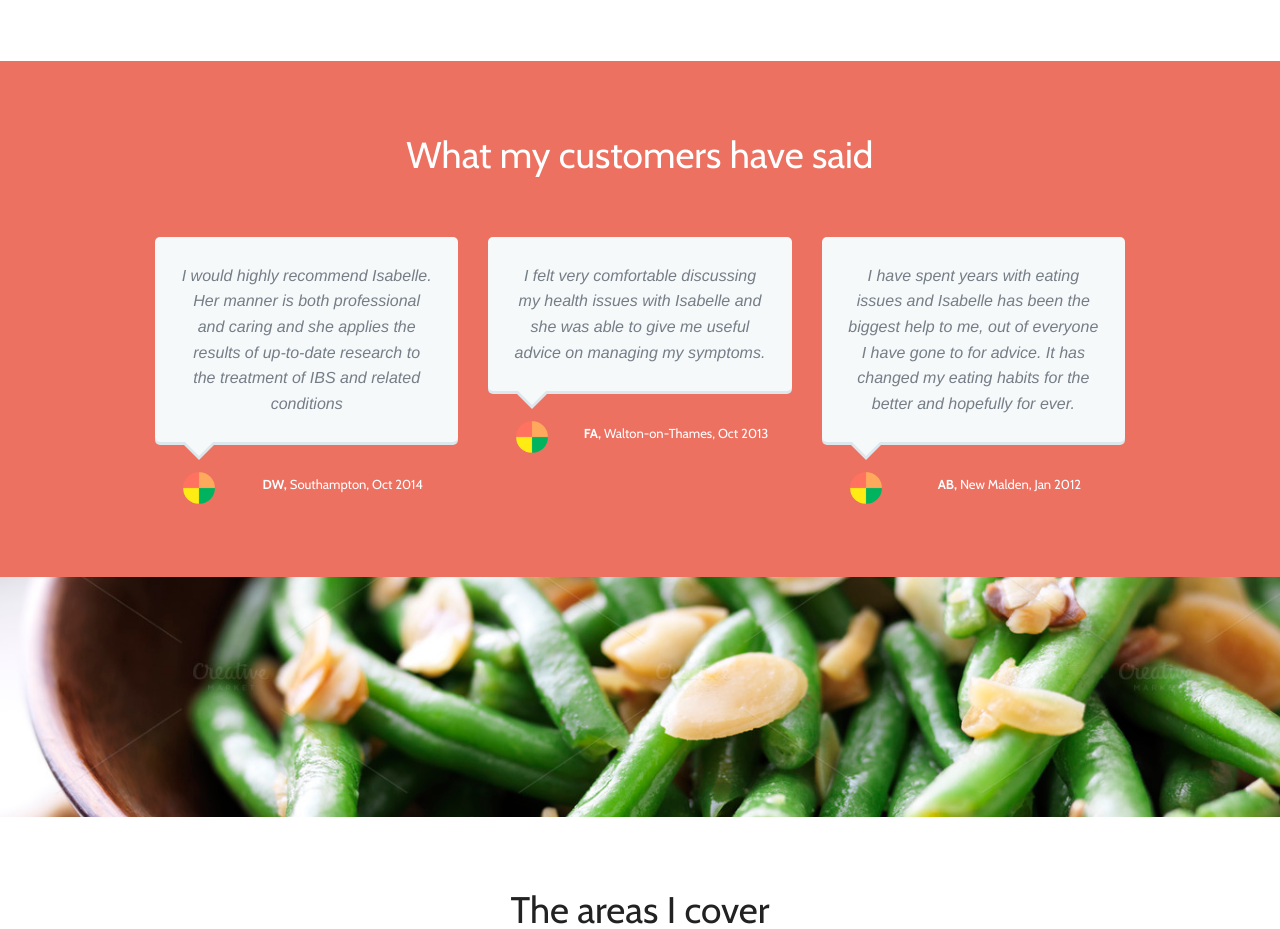
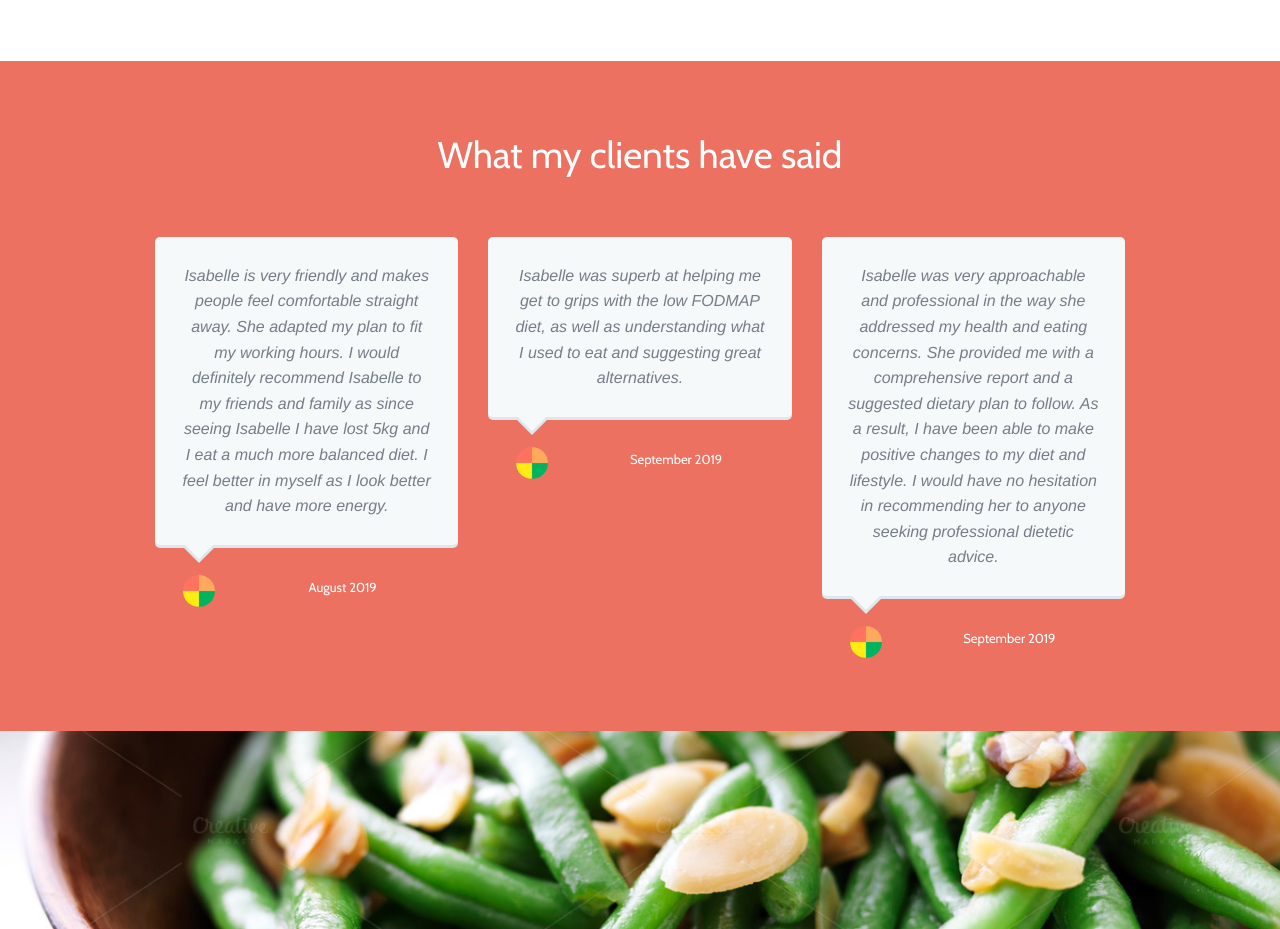
Before and after one commit to bananacrisp/dietmatters, a website: page index.html in a window 1280 px wide. Shown: the part 1368-2297 px from the top of the page. Drawn offline with nearby package versions, Linux system fonts and the light colour scheme; files that its build step writes are made by us from their sources; a web font is replaced by a local one.

Commit message:
Copy update

```diff
--- a/index.html
+++ b/index.html
@@ -160,7 +160,7 @@
 
     <div class="row">
       <div class="columns small-12 text-center">
-        <h2>What my customers have said</h2>
+        <h2>What my clients have said</h2>
       </div>
     </div>
 
@@ -168,43 +168,43 @@
     <div class="row">
       <div class="columns small-12 medium-4">
         <blockquote class="quote-text">
-            I would highly recommend Isabelle. Her manner is both professional and caring and she applies the results of up-to-date research to the treatment of  IBS and related conditions
+            Isabelle is very friendly and makes people feel comfortable straight away.  She adapted my plan to fit my working hours.  I would definitely recommend Isabelle to my friends and family as since seeing Isabelle I have lost 5kg and I eat a much more balanced diet.  I feel better in myself as I look better and have more energy.
         </blockquote>
         <img class="quote-author-pic" src="img/icons/facebook_icon.png">
         <p class="quote-author">
           <a href="">
-            <strong>
+<!--             <strong>
               DW,
-            </strong>
-            Southampton, Oct 2014
+            </strong> -->
+            August 2019
           </a>
         </p>
       </div>
       <div class="columns small-12 medium-4">
         <blockquote class="quote-text">
-            I felt very comfortable discussing my health issues with Isabelle and she was able to give me useful advice on managing my symptoms.
+            Isabelle was superb at helping me get to grips with the low FODMAP diet, as well as understanding what I used to eat and suggesting great alternatives.
         </blockquote>
         <img class="quote-author-pic" src="img/icons/facebook_icon.png">
         <p class="quote-author">
           <a href="">
-            <strong>
+<!--             <strong>
               FA,
-            </strong>
-            Walton-on-Thames, Oct 2013
+            </strong> -->
+            September 2019
           </a>
         </p>
       </div>
       <div class="columns small-12 medium-4">
         <blockquote class="quote-text">
-            I have spent years with eating issues and Isabelle has been the biggest help to me, out of everyone I have gone to for advice.  It has changed my eating habits for the better and hopefully for ever.
+            Isabelle was very approachable and professional in the way she addressed my health and eating concerns.  She provided me with a comprehensive report and a suggested dietary plan to follow.  As a result, I have been able to make positive changes to my diet and lifestyle.  I would have no hesitation in recommending her to anyone seeking professional dietetic advice.
         </blockquote>
         <img class="quote-author-pic" src="img/icons/facebook_icon.png">
         <p class="quote-author">
           <a href="">
-            <strong>
+<!--             <strong>
               AB,
-            </strong>
-            New Malden, Jan 2012
+            </strong> -->
+            September 2019
           </a>
         </p>
       </div>
```
